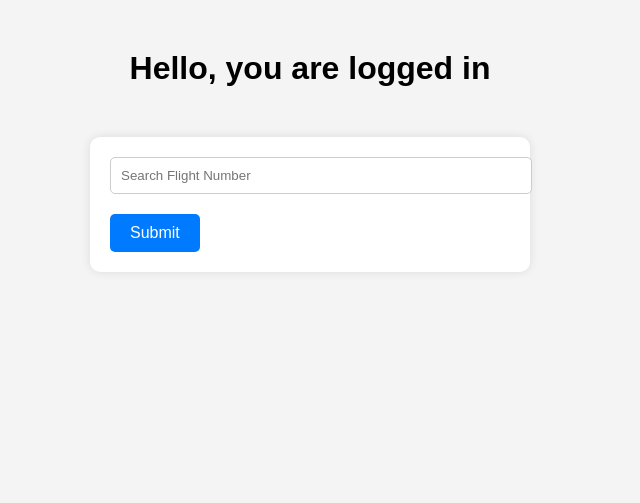
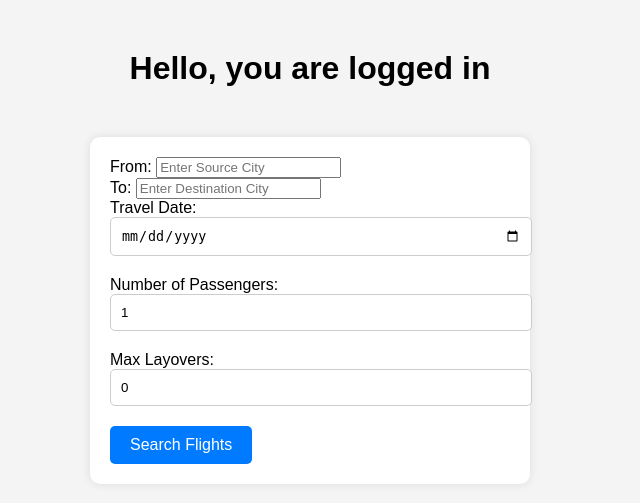
Before and after one commit to divyarajparia/Airline-Reservation-System-with-Dynamic-Scheduling, a Flask app: template templates/dashboard.html in a window 1280 px wide. Shown: the part 58-561 px from the top of the page, without its empty margins (330-970 px from the left). Run offline with Flask 3, Linux system fonts and the light colour scheme; the template is opened without the code that fills it, so the values that code supplies are empty; some libraries are stand-ins or nearby versions.

Commit message:
dashboard stuff

```diff
--- a/app.py
+++ b/app.py
@@ -1,4 +1,4 @@
-from flask import Flask, render_template, url_for, redirect, request
+from flask import Flask, render_template, url_for, redirect, request, session
 from flask_sqlalchemy import SQLAlchemy
 from flask_login import UserMixin, login_user, LoginManager, login_required, logout_user, current_user
 import os
@@ -71,10 +71,36 @@ def home():
 @login_required
 def dashboard():
     if request.method == 'POST':
-        input1 = request.form['input1']
-        query = text("SELECT * FROM Flight_data WHERE Flight_num = :input1")
-        results = db.session.execute(query, {'input1': input1}).fetchall()
-    return render_template('dashboard.html', results=results)
+        source_city = request.form.get('source_city')
+        destination_city = request.form.get('destination_city')
+        travel_date = request.form.get('travel_date')
+        num_passengers = int(request.form.get('num_passengers'))
+        max_layovers = int(request.form.get('max_layovers'))
+
+        source_query = text("SELECT IATA_code, airport_name FROM Airports WHERE city_name = :city")
+        src_airport = db.session.execute(source_query, {'city': source_city}).fetchone()
+        dst_airport = db.session.execute(source_query, {'city': destination_city}).fetchone()
+        src_IATA = src_airport[0]
+        dst_IATA = dst_airport[0]
+        print(src_IATA, dst_IATA)
+
+        session['src_IATA'] = src_IATA
+        session['dst_IATA'] = dst_IATA
+        session['travel_date'] = travel_date
+        session['num_passengers'] = num_passengers
+        session['max_layovers'] = max_layovers
+
+        print(session['src_IATA'], session['dst_IATA'], session['travel_date'], session['num_passengers'], session['max_layovers'])
+
+    city_query = text("SELECT DISTINCT city_name FROM Airports")
+    results = db.session.execute(city_query).fetchall()
+    cities = [row[0] for row in results]
+
+    return render_template('dashboard.html', cities=cities)
+
+
+
+
 
 @app.route('/login', methods=['GET','POST'])
 def login():
--- a/templates/dashboard.html
+++ b/templates/dashboard.html
@@ -1,11 +1,40 @@
 <!DOCTYPE html>
 <html lang="en">
+
 <head>
     <meta charset="UTF-8">
-    <meta name="viewport" content="width=device-width, initial-scale=1.0">
     <title>Dashboard</title>
     <link rel="stylesheet" href="{{ url_for('static', filename='dashboard_styles.css') }}">
+    <style>
+        /* Ensure the dropdown aligns with the input box */
+        .dropdown {
+            position: absolute;
+            width: 100%; /* Match input width */
+            max-height: 150px; /* Limit visible options (5 items ~30px each) */
+            overflow-y: auto; /* Scroll if too many options */
+            border: 1px solid #ccc;
+            border-top: none;
+            display: none; /* Hide by default */
+            z-index: 1000; /* Ensure it appears above other content */
+            background-color: white;
+        }
+
+        .dropdown option {
+            padding: 8px;
+            cursor: pointer;
+        }
+
+        .dropdown option:hover {
+            background-color: #f0f0f0; /* Highlight on hover */
+        }
+
+        .input-container {
+            position: relative; /* Ensure dropdown positions correctly */
+            width: 300px; /* Fixed width for the input and dropdown */
+        }
+    </style>
 </head>
+
 <body>
     <header>
         <div class="logo">Dashboard</div>
@@ -14,30 +43,93 @@
             <button onclick="window.location.href='{{ url_for('previous_bookings') }}'">See Previous Bookings</button>
         </div>
     </header>
+
     <h1>Hello, you are logged in</h1>
+
     <div class="form-container">
         <form method="POST" action="{{ url_for('dashboard') }}">
+
+            <!-- Source City Dropdown with Search -->
+            <div class="input-container">
+                <label for="source_city">From:</label>
+                <input type="text" id="source_city" name="source_city" placeholder="Enter Source City" onkeyup="filterDropdown('source_city', 'source_dropdown')" autocomplete="off" required>
+                <select id="source_dropdown" class="dropdown" size="5" onchange="selectCity('source_city', this)">
+                    {% for city in cities %}
+                    <option value="{{ city }}">{{ city }}</option>
+                    {% endfor %}
+                </select>
+            </div>
+
+            <!-- Destination City Dropdown with Search -->
+            <div class="input-container">
+                <label for="destination_city">To:</label>
+                <input type="text" id="destination_city" name="destination_city" placeholder="Enter Destination City" onkeyup="filterDropdown('destination_city', 'destination_dropdown')" autocomplete="off" required>
+                <select id="destination_dropdown" class="dropdown" size="5" onchange="selectCity('destination_city', this)">
+                    {% for city in cities %}
+                    <option value="{{ city }}">{{ city }}</option>
+                    {% endfor %}
+                </select>
+            </div>
+
+            <!-- Date Input -->
             <div class="input-box">
-                <input type="text" name="input1" placeholder="Search Flight Number" required>
+                <label for="travel_date">Travel Date:</label>
+                <input type="date" id="travel_date" name="travel_date" required>
             </div>
-            <button type="submit">Submit</button>
+
+            <div class="input-box">
+                <label for="num_passengers">Number of Passengers:</label>
+                <input type="number" id="num_passengers" name="num_passengers" min="1" max="10" value="1" required>
+            </div>
+
+            <!-- Max Layovers -->
+            <div class="input-box">
+                <label for="max_layovers">Max Layovers:</label>
+                <input type="number" id="max_layovers" name="max_layovers" min="0" max="5" value="0" required>
+            </div>
+
+            <button type="submit">Search Flights</button>
+
         </form>
     </div>
-    {% if results %}
-    <div class="results">
-        <h2>Results:</h2>
-        <div class="result-box">
-            {% for result in results %}
-            <div class="result-item">
-                <p><strong>Flight Number:</strong> {{ result[0] }}</p>
-                <p><strong>Airline:</strong> {{ result[1] }}</p>
-                <p><strong>Aircraft:</strong> {{ result[2] }}</p>
-                <p><strong>From:</strong> {{ result[3] }}</p>
-                <p><strong>To:</strong> {{ result[4] }}</p>
-            </div>
-            {% endfor %}
-        </div>
-    </div>
-    {% endif %}
+
+    <!-- JavaScript: Dynamic Dropdown Filtering -->
+    <script>
+        // Filters dropdown options as user types (case-insensitive)
+        function filterDropdown(inputId, dropdownId) {
+            const input = document.getElementById(inputId).value.toLowerCase();
+            const dropdown = document.getElementById(dropdownId);
+            const options = dropdown.getElementsByTagName('option');
+            let matchCount = 0;
+
+            for (let option of options) {
+                if (option.value.toLowerCase().includes(input)) {
+                    option.style.display = "block";
+                    matchCount++;
+                } else {
+                    option.style.display = "none";
+                }
+            }
+
+            // Show dropdown if matches found, else hide
+            dropdown.style.display = matchCount > 0 ? "block" : "none";
+        }
+
+        // Selects the city from the dropdown and updates the input field
+        function selectCity(inputId, dropdown) {
+            document.getElementById(inputId).value = dropdown.value;
+            dropdown.style.display = "none";
+        }
+
+        // Hide dropdown if clicked outside
+        document.addEventListener('click', function (event) {
+            if (!event.target.closest('.input-container')) {
+                document.getElementById('source_dropdown').style.display = 'none';
+                document.getElementById('destination_dropdown').style.display = 'none';
+            }
+        });
+    </script>
+
 </body>
+
 </html>
```
